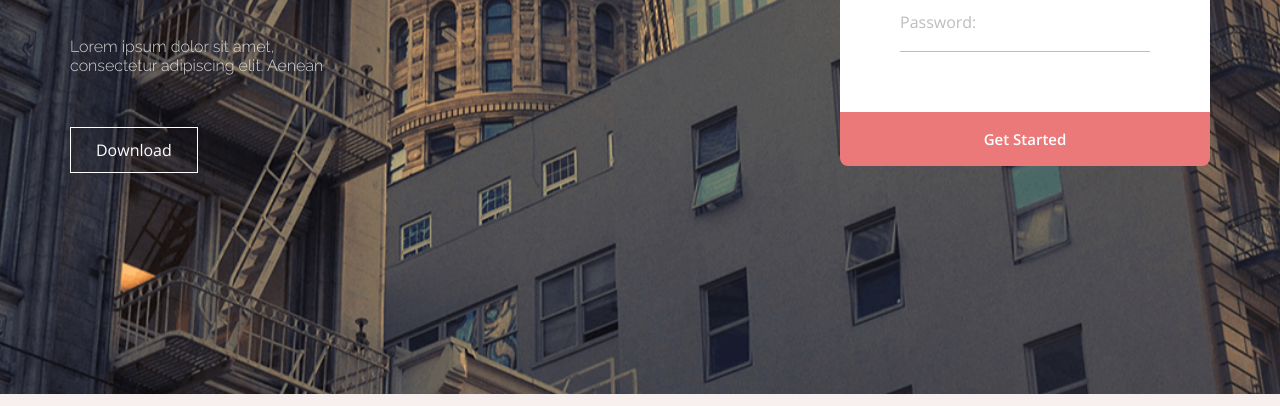
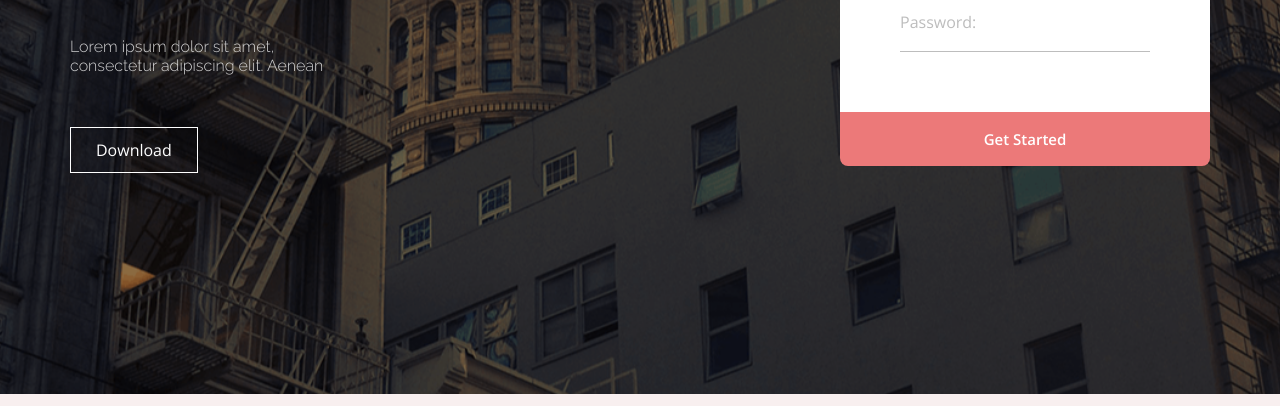
Before and after one commit to MrEwgenius/FE45-Landing-Bolynskii-Ewgenii, a plain HTML site: page FE45-Landing-Bolynskii-Ewgenii/index.html in a window 1280 px wide. Shown: the part 406-812 px from the top of the page. Drawn offline with nearby package versions, Linux system fonts and the light colour scheme.

Commit message:
mask add

```diff
--- a/FE45-Landing-Bolynskii-Ewgenii/css/modern.css
+++ b/FE45-Landing-Bolynskii-Ewgenii/css/modern.css
@@ -2,6 +2,17 @@
     background: url("../img/bg-modern.png") no-repeat center;
     background-size: cover;
     height: calc(100vh - 71px);
+    position: relative;
+}
+.modern::after {
+    content: "";
+    width: 100%;
+    height: 100%;
+    top: 0;
+    left: 0;
+    /* z-index: 2; */
+    background: rgba(0, 0, 0, 0.45);
+    position: absolute;
 }
 .modern-wrap {
     display: flex;
@@ -19,9 +30,8 @@
     font-size: 60px;
     line-height: 70px;
 }
-.modern-column--description{
+.modern-column--description {
     max-width: 544px;
-
 }
 .modern-title {
     font-family: "Raleway", sans-serif;
```
